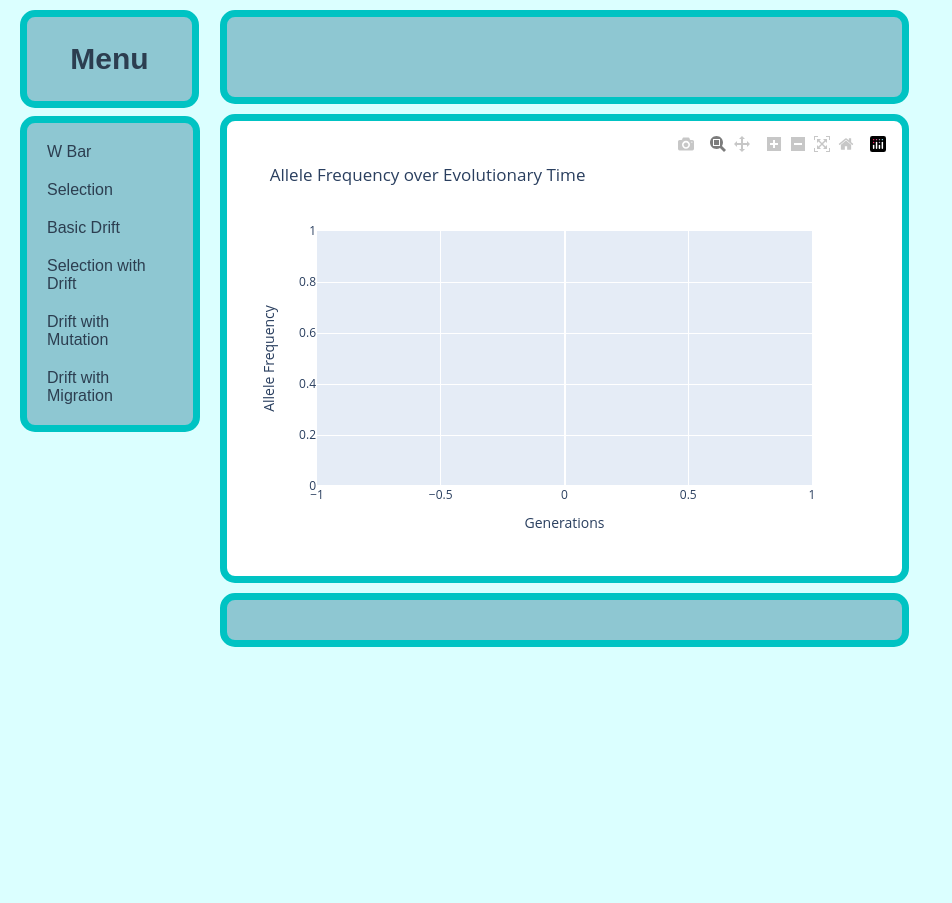
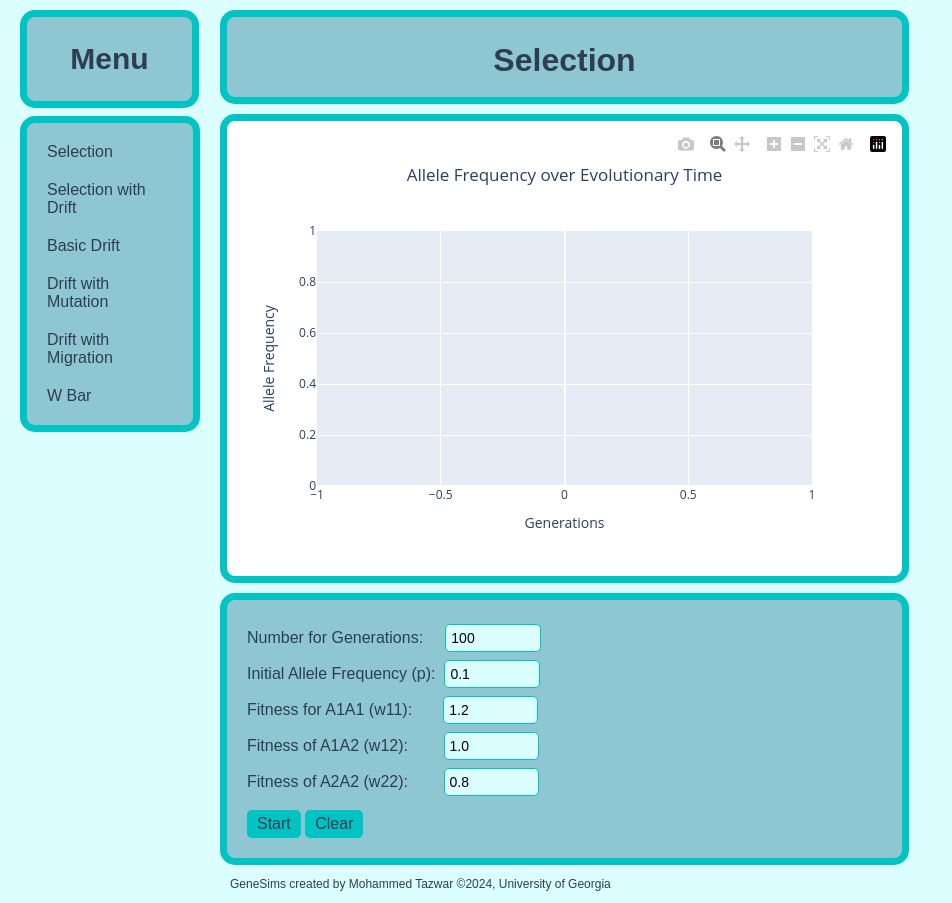
Before and after one commit to HARDIntegral/GeneSims, a Flask app: page / in a window 1280 px wide. Shown: the whole page, without its empty margins (0-952 px from the left). Before the commit the page ends 647 px from the top, so only its background shows below. Run offline with Flask 3, Linux system fonts and the light colour scheme; some libraries are stand-ins or nearby versions.

Commit message:
finished styling
PLEASE ADD DB SO THAT YOU CAN PLOT MORE

```diff
--- a/src/app/drift_helper.py
+++ b/src/app/drift_helper.py
@@ -15,7 +15,11 @@ def create_plot(freqs_list=None, title='Allele Frequency Distribution'):
 
     # Update layout
     fig.update_layout(
-        title=title,
+        title={
+            'text': title,
+            'x': 0.5,
+            'xanchor': 'center'
+        },
         xaxis_title='Allele Frequency',
         yaxis_title='Number of Populations',
         xaxis=dict(dtick=0.1, range=[0, 1.1]),
--- a/src/app/routes.py
+++ b/src/app/routes.py
@@ -24,7 +24,11 @@ def create_plot(freqs_list=None):
             fig.add_trace(go.Scatter(x=x_vals, y=freqs, mode='lines', name=f'Allele Frequency {i + 1}'))
 
     fig.update_layout(
-        title='Allele Frequency over Evolutionary Time',
+        title={
+            'text': 'Allele Frequency over Evolutionary Time',
+            'x': 0.5,
+            'xanchor': 'center'
+        },
         xaxis=dict(range=[0, max(len(freq) for freq in freqs_list) if freqs_list else 100]),  # Adapt the range dynamically
         yaxis=dict(range=[0, 1]),
         yaxis_title='Allele Frequency',
@@ -38,7 +42,7 @@ plot_html = create_plot()
 
 @app.route('/')
 def index():
-    return render_template('index.html', title='Home', plot=plot_html)
+    return render_template('selection.html', title='Selection', plot=plot_html)
 
 @app.route('/selection')
 def selection():
--- a/src/app/static/style.css
+++ b/src/app/static/style.css
@@ -61,7 +61,7 @@ body {
 #menu ul li a:hover {
     color: #FFF;
     border-radius: 5px;
-    padding: 2px;
+    padding: 5px;
     background-color: #00C3C3;
 }
 
@@ -109,3 +109,61 @@ h1 {
     background-color: #8EC7D2;
     border: 7px solid #00C3C3
 }
+
+#credits {
+    margin-left: 230px;
+    font-size: 12px;
+    color: #2C3E50;
+}
+
+/* Basic button styling */
+button {
+    background-color: #00C3C3;
+    color: #2C3E50;
+    padding: 5px 10px;
+    margin-top: 10px;
+    border: none;
+    border-radius: 5px;
+    cursor: pointer;
+    font-size: 16px;
+    transition: background-color 0.3s ease;
+}
+
+/* Hover effect */
+button:hover {
+    background-color: #7599bd;
+    /* Darker green on hover */
+}
+
+/* Active state */
+button:active {
+    background-color: #7599bd;
+    /* Even darker green when clicked */
+}
+
+select {
+    width: 15%;
+    padding: 5px;
+    margin: 4px 0;
+    border: 1px solid #00C3C3;
+    border-radius: 5px;
+    background-color: #DBFFFF;
+    font-size: 14px;
+    box-sizing: border-box;
+    appearance: none;
+}
+
+
+
+/* General style for input elements */
+input[type="number"] {
+    width: 15%;
+    padding: 5px;
+    margin: 4px 0;
+    border: 1px solid #00C3C3;
+    border-radius: 5px;
+    background-color: #DBFFFF;
+    box-sizing: border-box;
+    font-size: 14px;
+    appearance: none;
+}
--- a/src/app/templates/drift.html
+++ b/src/app/templates/drift.html
@@ -10,7 +10,7 @@
     <option value='0.5'>0.5</option>
     <option value='0.9'>0.9</option>
 </select>
-<label for='pop'>Population:</label>
+<label for='pop'>&nbsp;Population:</label>
 <select name='pop' id='pop'>
     <option value='10'>10</option>
     <option value='25'>25</option>
@@ -19,7 +19,7 @@
     <option value='250'>250</option>
     <option value='1000'>1000</option>
 </select>
-<label for='gens'>Generations:</label>
+<label for='gens'>&nbsp;Generations:</label>
 <select name='gens' id='gens'>
     <option value='50'>50</option>
     <option value='100'>100</option>
--- a/src/app/templates/drift_migration.html
+++ b/src/app/templates/drift_migration.html
@@ -30,7 +30,7 @@
     <option value='100'>100</option>
     <option value='250'>250</option>
 </select>
-<label for='mig'>Migration Rate:</label>
+<label for='mig'>&nbsp;&nbsp;&nbsp;&nbsp;&nbsp;Migration Rate:</label>
 <select name='mig' id='mig'>
     <option value='0'>None</option>
     <option value='0.001'>0.001</option>
--- a/src/app/templates/drift_mutation.html
+++ b/src/app/templates/drift_mutation.html
@@ -30,7 +30,7 @@
     <option value='100'>100</option>
     <option value='250'>250</option>
 </select>
-<label for='mu'>mu:</label>
+<label for='mu'>&nbsp;&nbsp;&nbsp;&nbsp;&nbsp;mu:</label>
 <select name='mu' id='mu'>
     <option value='0'>None</option>
     <option value='0.0001'>0.0001</option>
--- a/src/app/templates/index.html
+++ b/src/app/templates/index.html
@@ -16,12 +16,12 @@
         </div>
         <div id='menu'>
             <ul>
-                <li><a href='/w_bar'>W Bar</a></li>
                 <li><a href='/selection'>Selection</a></li>
+                <li><a href='/selection_drift'>Selection with Drift</a></li>
                 <li><a href='/drift'>Basic Drift</a></li>
-                <li><a href='/selection_drift'>Selection with Drift</a></li>
                 <li><a href='/drift_mutation'>Drift with Mutation</a></li>
                 <li><a href='/drift_migration'>Drift with Migration</a></li>
+                <li><a href='/w_bar'>W Bar</a></li>
             </ul>
         </div>
         <div id='plot'>
@@ -48,5 +48,8 @@
         <div id='settings'>
             {% block settings %}{% endblock %}
         </div>
+        <div id='credits'>
+            <p>GeneSims created by Mohammed Tazwar ©2024, University of Georgia</p>
+        </div>
     </body>
 </html>
--- a/src/app/templates/selection.html
+++ b/src/app/templates/selection.html
@@ -5,19 +5,19 @@
 
 {% block settings %}
 
-<label for='gens'>Number for Generations:</label>
+<label for='gens'>Number for Generations:&nbsp;&nbsp;&nbsp;&nbsp;</label>
 <input type='number' id='gens' name='gens' min='10' max='10000' value='100' required>
 <br>
-<label for='p'>Initial Allele Frequency (p):</label>
+<label for='p'>Initial Allele Frequency (p):&nbsp;</label>
 <input type='number' id='p' name='p' min='0' max='1' step='0.01' value='0.1' required>
 <br>
-<label for='w11'>Fitness for A1A1 (w11):</label>
+<label for='w11'>Fitness for A1A1 (w11):&nbsp;&nbsp;&nbsp;&nbsp;&nbsp;&nbsp;</label>
 <input type='number' id='w11' name='w11' value='1.2' min='0' max='2' step='0.1' required>
 <br>
-<label for='w12'>Fitness of A1A2 (w12):</label>
+<label for='w12'>Fitness of A1A2 (w12):&nbsp;&nbsp;&nbsp;&nbsp;&nbsp;&nbsp;&nbsp;</label>
 <input type='number' id='w12' name='w12' value='1.0' min='0' max='2' step='0.1' required>
 <br>
-<label for='w22'>Fitness of A2A2 (w22):</label>
+<label for='w22'>Fitness of A2A2 (w22):&nbsp;&nbsp;&nbsp;&nbsp;&nbsp;&nbsp;&nbsp;</label>
 <input type='number' id='w22' name='w22' value='0.8' min='0' max='2' step='0.1' required>
 <br>
 <button onclick='startSimulation()'>Start</button>
--- a/src/app/templates/w_bar.html
+++ b/src/app/templates/w_bar.html
@@ -24,7 +24,7 @@
 
 {% block settings %}
 
-<label for='w11'>w11:</label>
+<label for='w11'>w11:&nbsp;</label>
 <select name='w11' id='w11'>
     <option value='0.6'>0.6</option>
     <option value='0.7'>0.7</option>
@@ -32,7 +32,7 @@
     <option value='0.9'>0.9</option>
     <option value='1.0'>1.0</option>
 </select>
-<label for='w12'>w11:</label>
+<label for='w12'>&nbsp;&nbsp;&nbsp;&nbsp;w11:&nbsp;</label>
 <select name='w12' id='w12'>
     <option value='0.6'>0.6</option>
     <option value='0.7'>0.7</option>
@@ -40,7 +40,7 @@
     <option value='0.9'>0.9</option>
     <option value='1.0'>1.0</option>ß
 </select>
-<label for='w22'>w22:</label>
+<label for='w22'>&nbsp;&nbsp;&nbsp;&nbsp;w22:&nbsp;</label>
 <select name='w22' id='w22'>
     <option value='0.6'>0.6</option>
     <option value='0.7'>0.7</option>
--- a/src/app/wbar.py
+++ b/src/app/wbar.py
@@ -17,7 +17,11 @@ def create_w_plot(w_bars_list=None):
             fig.add_trace(go.Scatter(x=x_vals, y=w_bars, mode='lines'))
 
     fig.update_layout(
-        title='W Bar Value over Allele Frequency',
+        title={
+            'text': 'W Bar Value over Allele Frequency',
+            'x': 0.5,
+            'xanchor': 'center'
+        },
         xaxis=dict(range=[0, 100]),  # Adapt the range dynamically
         yaxis=dict(range=[0, 1]),
         yaxis_title='W Bar',
```
Also changed, not shown: src/app/templates/selection_drift.html (+6 -6 lines).
